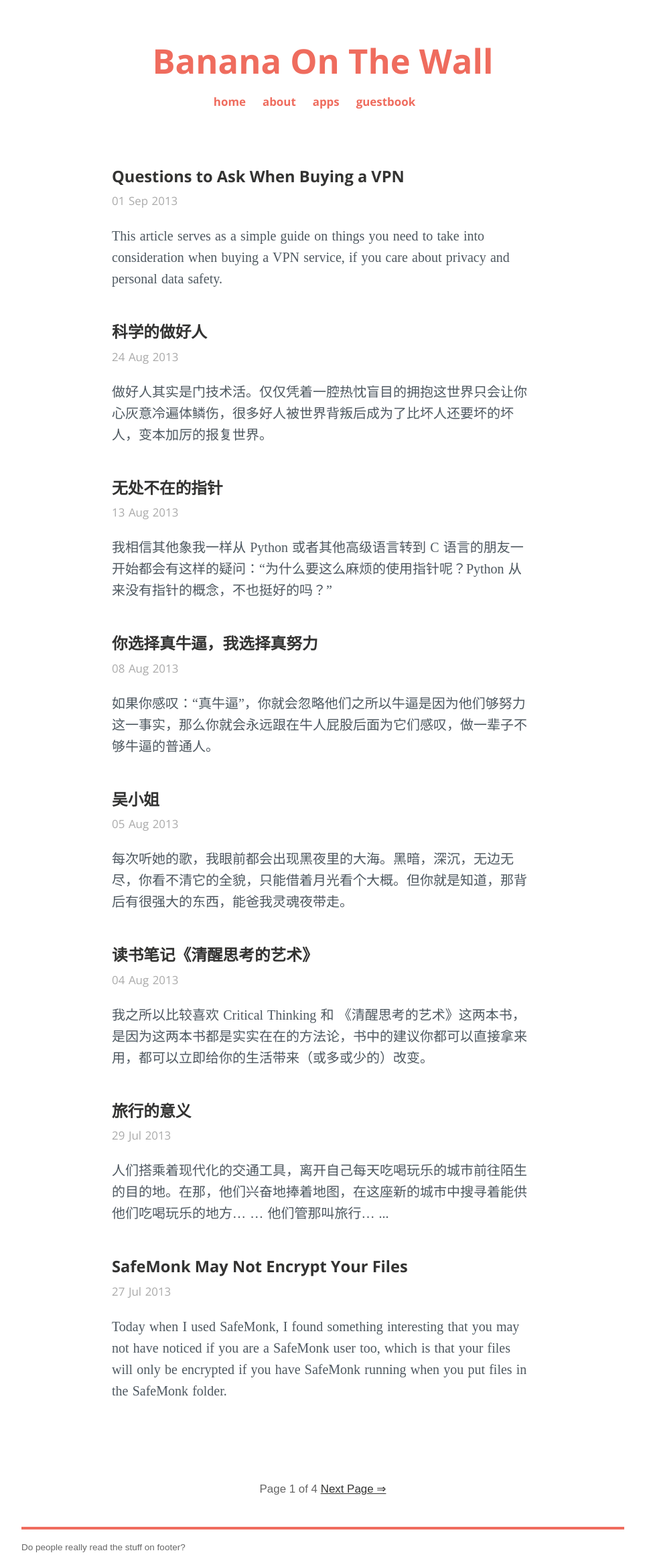
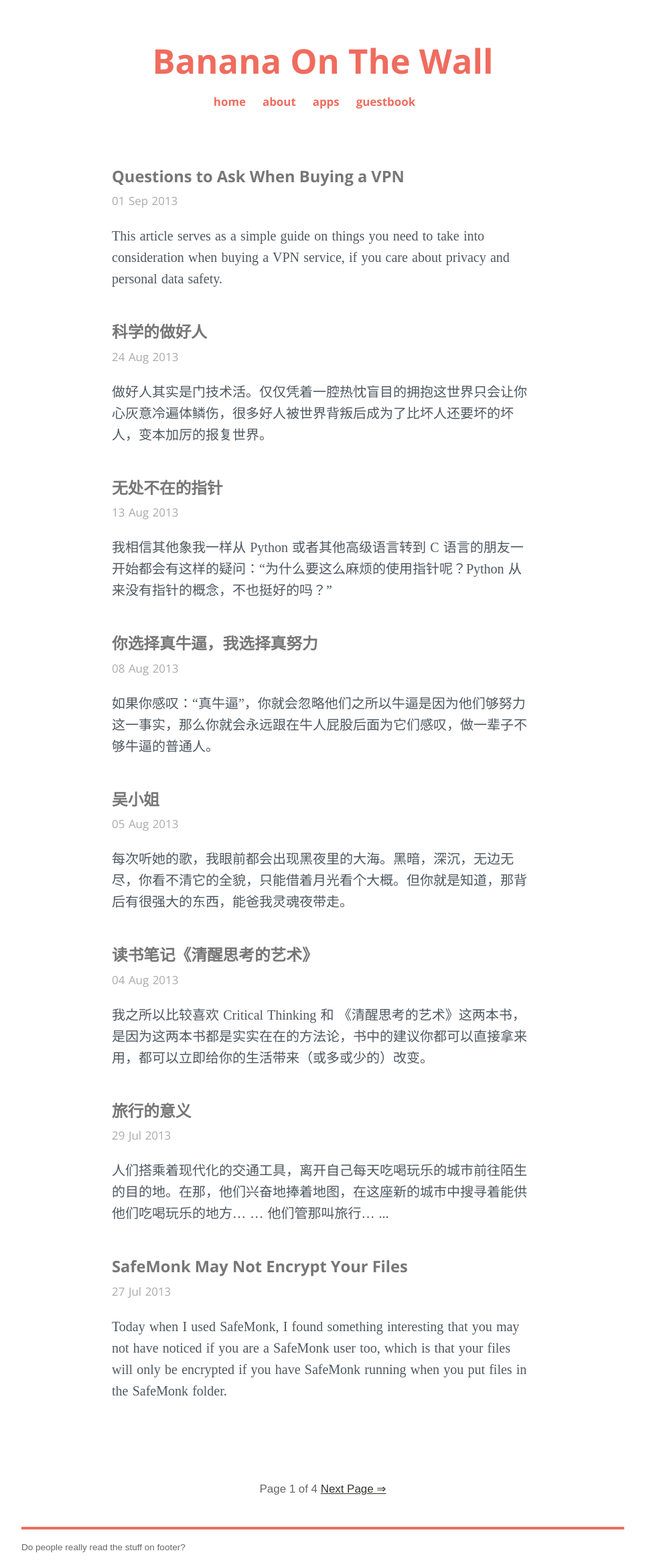
Before and after one commit to BananaOnTheWall/bananaonthewall.github.io, a Jekyll site: the page built from index.html, in a window 1280 px wide. Shown: the whole page at 67% size, without its empty margins (158-1121 px from the left). Built offline with Jekyll 4.4.1, drawn with Linux system fonts in a browser that asks for light colours; some web fonts are replaced; the list of posts is cut into pages by our own code.

Commit message:
color changed

```diff
--- a/css/main.css
+++ b/css/main.css
@@ -29,7 +29,7 @@
 h1 { margin-bottom: 0.7em; }
 p { margin: 1em 0; }
 a         { color: #333332;; }
-a:hover   { color: white; background-color: #333332; }
+a:hover   { color: white; background-color: #ef6c5e; }
 
 table {
   font-size: inherit;
@@ -253,12 +253,12 @@
 }
 
 #home .post a {
-  color: #333332;
+  color: #777777;
   text-decoration: none;
 }
 
 #home .post a:hover {
-  color: #b3b3b1;
+  color: #4ba0bf;
   background-color: transparent;
 }
 
```
